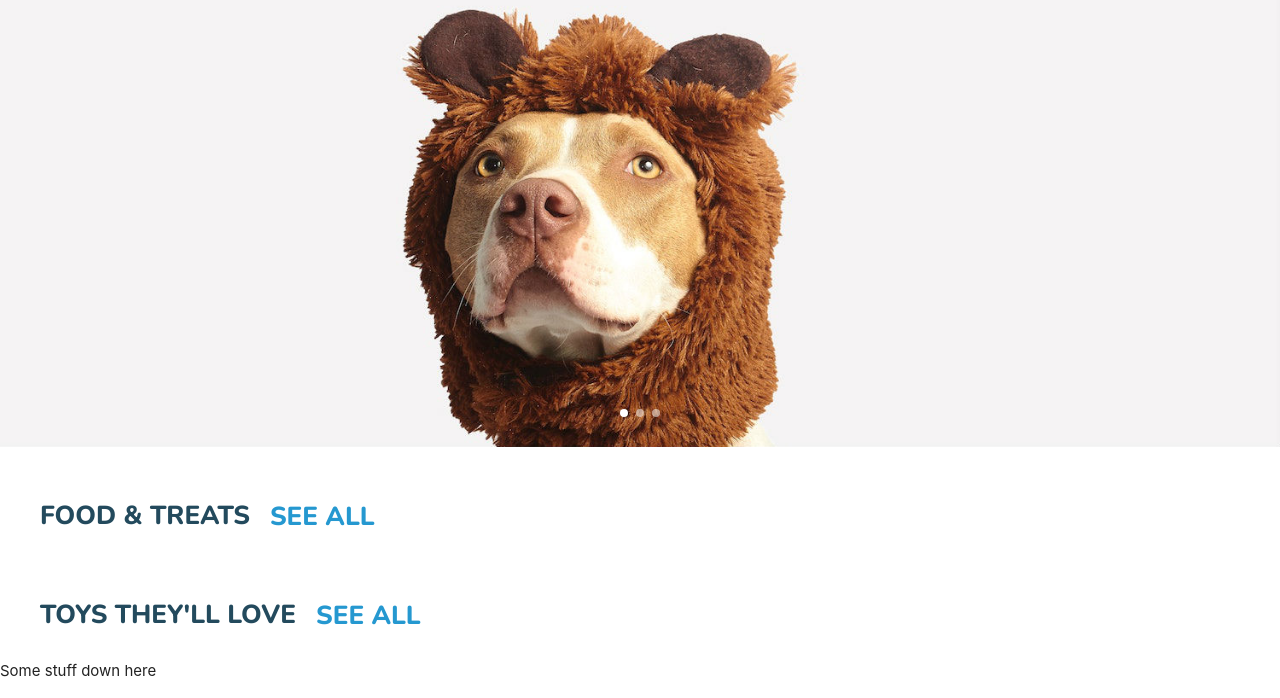
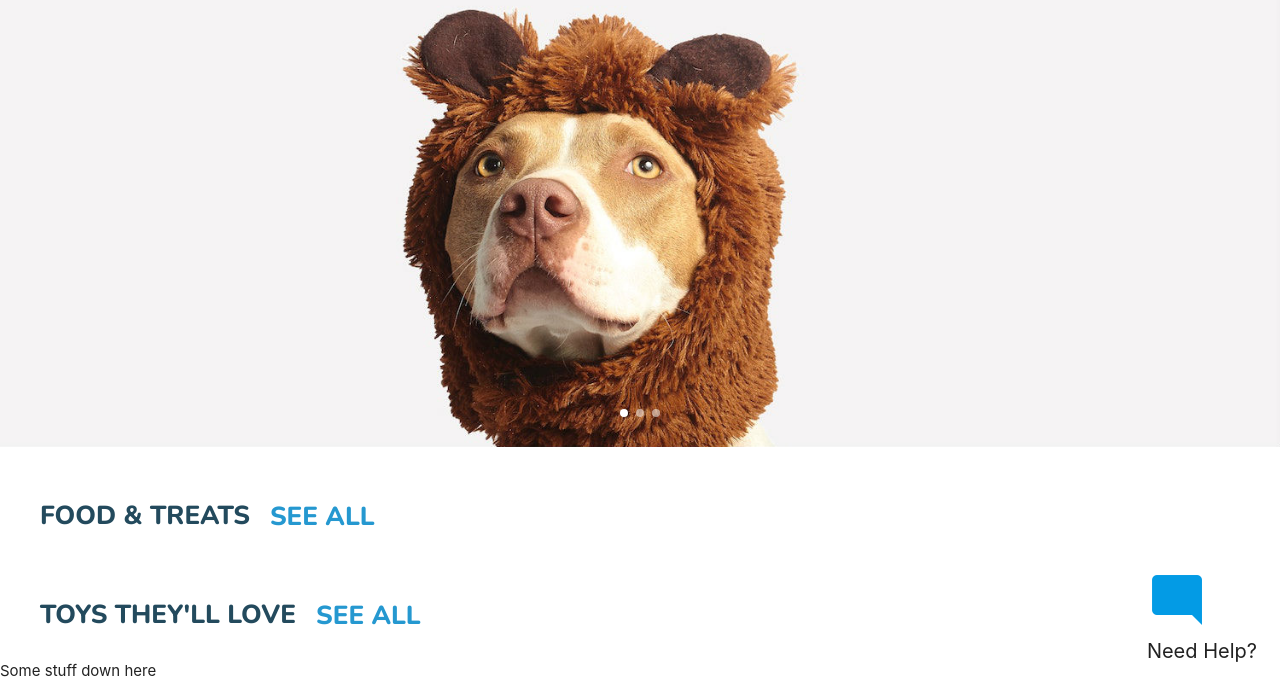
Before and after one commit to ldavidson45/wags-to-wings, a Django app: page / in a window 1280 px wide. Shown: the part 111-809 px from the top of the page. Run offline with Django 3.2, Linux system fonts and the light colour scheme; data that the repository does not hold is empty; some web fonts are replaced.

Commit message:
chat added

```diff
--- a/wags_to_wings/static/js/alsia_fab.js
+++ b/wags_to_wings/static/js/alsia_fab.js
@@ -7,9 +7,27 @@ document.addEventListener("DOMContentLoaded", function() {
 });
 console.log("fab_attached!");
 
+// document.addEventListener("DOMContentLoaded", function() {
+//   var elems = document.querySelectorAll(".fixed-action-btn");
+//   var instances = M.FloatingActionButton.init(elems, {
+//     direction: "top",
+//     hoverEnabled: false
+//   });
+// });
+
+// document.addEventListener("DOMContentLoaded", function() {
+//   var elems = document.querySelectorAll(".chat");
+//   var instances = M.FloatingActionButton.init(elems, {
+//     direction: "left",
+//     hoverEnabled: true
+//   });
+// });
+
 document.addEventListener("DOMContentLoaded", function() {
-  var elems = document.querySelectorAll(".fixed-action-btn");
-  var instances = M.FloatingActionButton.init(elems, {
-    direction: "top"
+  var elems = document.querySelectorAll(".chat-trigger");
+  var instances = M.Dropdown.init(elems, {
+    alignment: "right",
+    coverTrigger: false,
+    hover: true
   });
 });
--- a/wags_to_wings/templates/wags_to_wings/base.html
+++ b/wags_to_wings/templates/wags_to_wings/base.html
@@ -71,7 +71,12 @@
 
     {% block content %} {% endblock %}
     <footer>
-      <div class="fixed-action-btn"></div>
+      <div class=" chat fixed-action-btn">
+        <a href="#">
+          <i class="medium material-icons">mode_comment</i>
+        </a>
+        <span style="font-size:20px; display:block;">Need Help?</span>
+      </div>
       <p>Some stuff down here</p>
       <!-- Two ribbons: one green and one in the same shade as nav bar -->
     </footer>
```
Also changed, not shown: wags_to_wings/templates/wags_to_wings/chatbox.html (+12 -9 lines).
